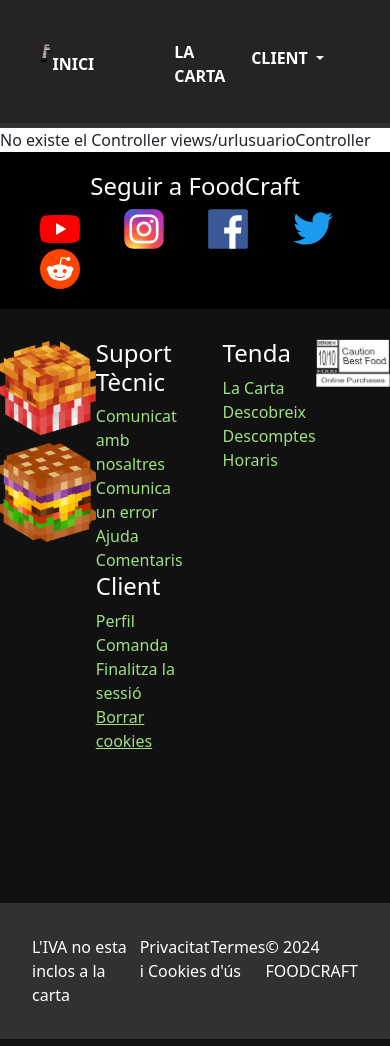
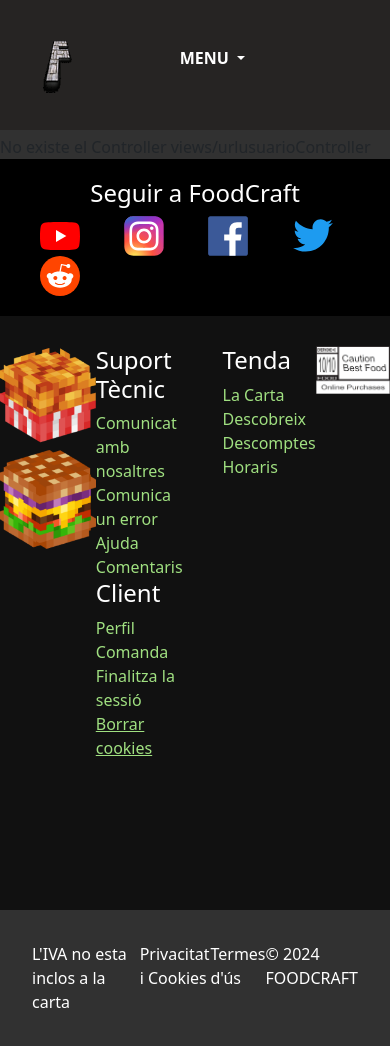
Before and after one commit to nilbalaguer/primerProyectoBalaguer, a PHP site: a page that uses views/main.php in a window 390 px wide. Run offline with PHP 8.4, Linux system fonts and the light colour scheme.

Commit message:
menu mes responsive

```diff
--- a/api/endpoints/usuaris.php
+++ b/api/endpoints/usuaris.php
@@ -56,7 +56,7 @@ class Usuari {
 
             return json_encode("Usuari Eliminat");
         } catch (\Throwable $th) {
-            return json_encode("Error BBDD");
+            return json_encode("Error BBDD : Borra abans les Comandes del Usuari");
         }
     }
 
--- a/css/admin.css
+++ b/css/admin.css
@@ -35,3 +35,7 @@
     padding: 10px;
     min-width: 100%;
 }
+
+#tituloadmin {
+    color: white;
+}
--- a/css/perfil.css
+++ b/css/perfil.css
@@ -136,8 +136,13 @@
     background-color: var(--logingray);
 }
 
-#datosusuario h4{
-    font-size: 150%;
+#datosusuario label{
+    font-size: 100%;
+}
+
+#datosusuario input{
+    width: 80%;
+    padding: 6px;
 }
 
 #datosusuario * {
--- a/css/styledefaults.css
+++ b/css/styledefaults.css
@@ -33,6 +33,7 @@ h2 {
 
 body {
     overflow-x: hidden;
+    background-color: var(--background31);
 }
 
 .buttondiscount {
--- a/css/stylemenufooter.css
+++ b/css/stylemenufooter.css
@@ -17,16 +17,18 @@ header a {
 }
 
 #logoimageheader {
-    max-width: 380px;
-    max-height: 60px;
+    max-width: 300px;
     width: 100%;
 }
 
 #centrallinks {
-    display: flex;
-    justify-content: space-around;
-    align-items: center;
-    gap: 5rem;
+    margin-top: 1rem;
+    margin-left: 7rem;
+}
+
+#centrallinks a {
+    margin-left: 3rem;
+    margin-right: 3rem;
 }
 
 #centrallinks a:hover {
--- a/public/scripts/panel.js
+++ b/public/scripts/panel.js
@@ -120,7 +120,7 @@ async function mostrarComandas(filtro) {
     divContenido.appendChild(botoncargar)
 
     try {
-        fetch(`https://api.freecurrencyapi.com/v1/latest?apikey=fca_live_W1nZUy0xPrQvvJ5OHbIq1IuaLvgdczZq1CmHv5n5&currencies=AUD%2CBGN%2CBRL%2CCAD%2CCHF%2CCNY%2CCZK%2CDKK%2CEUR%2CGBP%2CHKD%2CHRK%2CHUF%2CIDR%2CILS%2CINR%2CISK%2CJPY%2CKRW%2CMXN%2CMYR%2CNOK%2CNZD%2CPHP%2CPLN%2CRON%2CRUB%2CSEK%2CSGD%2CTHB%2CTRY%2CUSD%2CZAR&base_currency=EUR`)
+        fetch(`https://api.freecurrencyapi.com/v1/latest?apikey=fca_live_W1nZUy0xPrQvvJ5OHbIq1IuaLvgdczZq1CmHv5n5&currencies=EUR%2CBGN%2CBRL%2CCAD%2CCHF%2CCNY%2CCZK%2CDKK%2CAUD%2CGBP%2CHKD%2CHRK%2CHUF%2CIDR%2CILS%2CINR%2CISK%2CJPY%2CKRW%2CMXN%2CMYR%2CNOK%2CNZD%2CPHP%2CPLN%2CRON%2CRUB%2CSEK%2CSGD%2CTHB%2CTRY%2CUSD%2CZAR`)
         .then(response => {
             if (!response.ok) {
                 throw new Error("Error en la solicitud");
--- a/views/admin/panel.html
+++ b/views/admin/panel.html
@@ -1,4 +1,4 @@
-<h2 class="heading2 text-center">Panell D'administracio</h2>
+<h2 id="tituloadmin" class="heading2 text-center">Panell D'administracio</h2>
 <div class="d-flex justify-content-center">
     <div id="iconoCargaAdmin" class="spinner-border text-danger" role="status"></div>
     <input id="clauAdmin" type="password">
--- a/views/comanda.php
+++ b/views/comanda.php
@@ -58,7 +58,7 @@
                 ?>
             </div>
         </div>
-        <div class="text-center">
+        <div class="text-end">
             <input class="greenbutton" type="submit" value="FINALITZA LA COMPRA">
         </div>
     </form>
--- a/views/lacarta.php
+++ b/views/lacarta.php
@@ -33,11 +33,11 @@ if (isset($_GET['categoria'])) {
             <h2 class="heading2">LA CARTA</h2>
         </div>
         <div id="filtroslinks" class="d-flex justify-content-around mb-4">
+            <a class="mx-2 d-none d-lg-block <?=($_GET['categoria'] != "pollo") ? "botonfiltrocomanda" : "botonfiltrocomandaselect";?>" href="lacarta?categoria=pollo">POLLASTRE</a>
+            <a class="mx-2 <?=($_GET['categoria'] != "hamburgesa") ? "botonfiltrocomanda" : "botonfiltrocomandaselect";?>" href="lacarta?categoria=hamburgesa">HAMBURGESES</a>
             <a class="mx-2 <?=($_GET['categoria'] == "") ? "botonfiltrocomandaselect" : "botonfiltrocomanda";?>" href="lacarta?categoria">TOT</a>
-            <a class="mx-2 <?=($_GET['categoria'] != "pollo") ? "botonfiltrocomanda" : "botonfiltrocomandaselect";?>" href="lacarta?categoria=pollo">POLLASTRE</a>
-            <a class="mx-2 <?=($_GET['categoria'] != "hamburgesa") ? "botonfiltrocomanda" : "botonfiltrocomandaselect";?>" href="lacarta?categoria=hamburgesa">HAMBURGESES</a>
             <a class="mx-2 <?=($_GET['categoria'] != "complements") ? "botonfiltrocomanda" : "botonfiltrocomandaselect";?>" href="lacarta?categoria=complements">COMPLEMENTS</a>
-            <a class="mx-2 <?=($_GET['categoria'] != "vedella") ? "botonfiltrocomanda" : "botonfiltrocomandaselect";?>" href="lacarta?categoria=vedella">VEDELLA</a>
+            <a class="mx-2 d-none d-lg-block <?=($_GET['categoria'] != "vedella") ? "botonfiltrocomanda" : "botonfiltrocomandaselect";?>" href="lacarta?categoria=vedella">VEDELLA</a>
         </div>
         <!--Finestra que es pot moure i mostra els productes afegits al carro-->
         <?php if (isset($_COOKIE['carro'])) {?>
--- a/views/main.php
+++ b/views/main.php
@@ -19,12 +19,12 @@
             <img id="logoimageheader" class="d-none d-lg-block" src="/img/FoodCraft.webp" alt="Logo FOODCRAFT">
             <img id="logoimageheader" class="d-lg-none" src="/img/favicon.ico" alt="Logo Foodcraft">
         </div>
-        <div id="centrallinks">
+        <div class="d-none d-lg-block" id="centrallinks">
             <a href="<?=url?>producto/home">INICI</a>
             <a href="<?=url?>producto/lacarta?categoria">LA CARTA</a>
-            <a class="d-none d-xl-block" href="<?=url?>producto/comanda">COMANDA</a>
+            <a href="<?=url?>producto/comanda">COMANDA</a>
         </div>
-        <div id="divlinkclient">
+        <div id="divlinkclient" class="d-none d-lg-block">
             <button class="btn btn-secondary dropdown-toggle" type="button" data-bs-toggle="dropdown" aria-expanded="false">
                 CLIENT
             </button>
@@ -40,7 +40,24 @@
                 <li><a class="dropdown-item" href="<?=url?>usuario/perfil">Perfil de usuari</a></li>
             </ul>
         </div>
-
+        <div id="divlinkclient" class="d-lg-none">
+            <button class="btn btn-secondary dropdown-toggle" type="button" data-bs-toggle="dropdown" aria-expanded="false">
+                MENU
+            </button>
+            <ul class="dropdown-menu">
+                <?php
+                if (isset($_SESSION['usuari'])) {
+                    echo "<li><h2 class='heading2 dropdown-item'>".$_SESSION['usuari']."</h2></li>";
+                }
+                ?>
+                <li><a class="dropdown-item" href="<?=url?>producto/home">Inici</a></li>
+                <li><a class="dropdown-item" href="<?=url?>producto/lacarta?categoria">La Carta</a></li>
+                <li><a class="dropdown-item" href="<?=url?>producto/comanda">Comanda</a></li>
+                <li><a class="dropdown-item" href="<?=url?>usuario/iniciaSessio">Inicia Sessio</a></li>
+                <li><a class="dropdown-item" href="<?=url?>usuario/tancaSessio">Tanca Sessio</a></li>
+                <li><a class="dropdown-item" href="<?=url?>usuario/perfil">Perfil de usuari</a></li>
+            </ul>
+        </div>
     </header>
 
     <?php
```
Also changed, not shown: api/endpoints/comandes.php (+5 -4 lines), views/usuari/perfil.php (+17 -12 lines).
